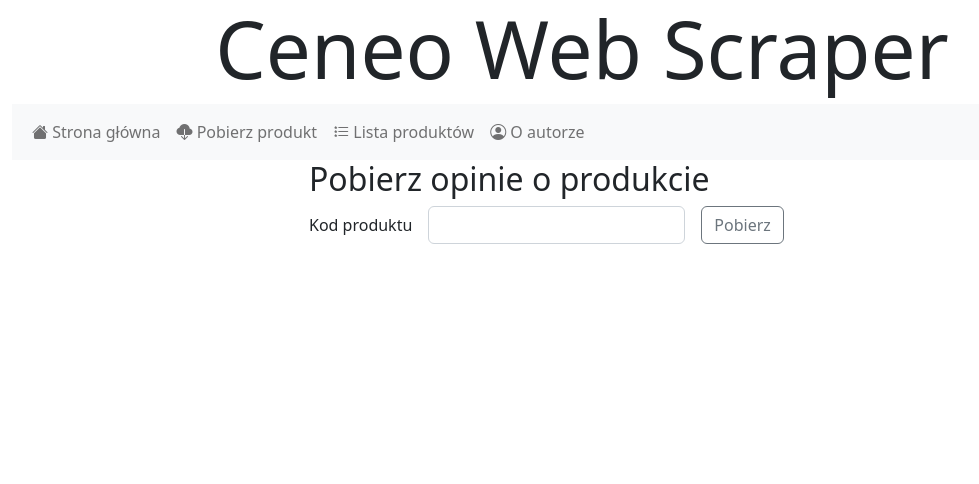
After one commit to urnotrme/CeneoWebScraper, a Flask app: page /extract in a window 1280 px wide. The commit adds this page. Shown: the top 484 px of the page, without its empty margins (58-1037 px from the left). Run offline with Flask 2, Linux system fonts and the light colour scheme.

Commit message:
2022-06-03 AM

```diff
--- a/app/routes.py
+++ b/app/routes.py
@@ -1,8 +1,12 @@
 from app import app
-from flask import render_template, redirect, url_for
+from flask import render_template, redirect, url_for, request
 import requests
 import json
 from bs4 import BeautifulSoup
+import os
+import pandas as pd
+import numpy as np
+from matplotlib import pyplot as plt
 
 def get_item(ancestor, selector, attribute=None, return_list=False):
     try:
@@ -31,34 +35,40 @@
 def index():
     return render_template("index.html.jinja")
 
-@app.route('/extract/<product_id>')
-def extract(product_id):
-    url = f"https://www.ceneo.pl/{product_id}#tab=reviews"
-    all_opinions = []
-    while(url):
-        print(url)
-        response = requests.get(url)
-        page = BeautifulSoup(response.text, "html.parser")
-        opinions = page.select("div.js_product-review")
-        for opinion in opinions:
-            single_opinion = {
-                key:get_item(opinion, *value)
-                    for key, value in selectors.items()
-            }
-            single_opinion["opinion_id"] = opinion["data-entry-id"]
-            all_opinions.append(single_opinion)
-        try:
-            url = "https://www.ceneo.pl"+page.select_one("a.pagination__next")["href"]
-        except TypeError:
-            url = None
-
-    with open(f"app/opinions/{product_id}.json", "w", encoding="UTF-8") as jf:
-        json.dump(all_opinions, jf, indent=4, ensure_ascii=False)
-    return redirect(url_for('product', product_id=product_id))
+@app.route('/extract', methods=["POST", "GET"])
+def extract():
+    if request.method == "POST":
+        product_id = request.form.get("product_id")
+        url = f"https://www.ceneo.pl/{product_id}#tab=reviews"
+        all_opinions = []
+        while(url):
+            print(url)
+            response = requests.get(url)
+            page = BeautifulSoup(response.text, "html.parser")
+            opinions = page.select("div.js_product-review")
+            for opinion in opinions:
+                single_opinion = {
+                    key:get_item(opinion, *value)
+                        for key, value in selectors.items()
+                }
+                single_opinion["opinion_id"] = opinion["data-entry-id"]
+                all_opinions.append(single_opinion)
+            try:
+                url = "https://www.ceneo.pl"+page.select_one("a.pagination__next")["href"]
+            except TypeError:
+                url = None
+        if not os.path.exists("app/opinions"):
+            os.makedirs("app/opinions")
+        with open(f"app/opinions/{product_id}.json", "w", encoding="UTF-8") as jf:
+            json.dump(all_opinions, jf, indent=4, ensure_ascii=False)
+        return redirect(url_for('product', product_id=product_id))
+    else:
+        return render_template("extract.html.jinja")
 
 @app.route('/products')
 def products():
-    pass
+    products = [filename.split(".")[0] for filename in os.listdir("app/opinions")]
+    return render_template("products.html.jinja", products=products)
 
 @app.route('/author')
 def author():
@@ -66,4 +76,35 @@
 
 @app.route('/product/<product_id>')
 def product(product_id):
-    return render_template("product.html.jinja", product_id=product_id)
+    opinions = pd.read_json(f"opinions/{product_id}.json")
+    opinions["stars"] = opinions["stars"].map(lambda x: float(x.split("/")[0].replace(",", ".")))
+    stats = {
+        "opinions_count": len(opinions),
+        "pros_count": opinions["pros"].map(bool).sum(),
+        "cons_count": opinions["cons"].map(bool).sum(),
+        "average_score": opinions["stars"].mean().round(2)
+    }
+    if not os.path.exists("app/plots"):
+           os.makedirs("app/plots")
+    recommendation = opinions["recommendation"].value_counts(dropna=False).sort_index().reindex(["Nie polecam", "Polecam", None], fill_value=0)
+    recommendation.plot.pie(
+        label="",
+        autopct = lambda p: '{:.1f}%'.format(round(p)) if p > 0 else '',
+        colors = ["crimson", "forestgreen", "lightskyblue"],
+        labels = ["Nie polecam", "Polecam", "Nie mam zdania"]
+    )
+    plt.title("Rekomendacje")
+    plt.savefig(f"app/plots/{product_id}_recommendations.png")
+    plt.close()
+    stars = opinions["stars"].value_counts().sort_index().reindex(list(np.arange(0,5.5,0.5)), fill_value=0)
+    stars.plot.bar(
+        color = "pink"
+    )
+    plt.title("Oceny produktu")
+    plt.xlabel("Liczba gwiazdek")
+    plt.ylabel("Liczba opinii")
+    plt.grid(True, axis="y")
+    plt.xticks(rotation=0)
+    plt.savefig(f"app/plots/{product_id}_stars.png")
+    plt.close()
+    return render_template("product.html.jinja", product_id=product_id, stats=stats, opinions=opinions)
--- a/app/templates/base.html.jinja
+++ b/app/templates/base.html.jinja
@@ -21,7 +21,7 @@
                             <a class="nav-link" href="{{url_for('index')}}"><i class="bi bi-house-fill"></i> Strona główna</a>
                         </li>
                         <li class="nav-item">
-                            <a class="nav-link" href="{{url_for('extract', product_id=101052360)}}"><i class="bi bi-cloud-download-fill"></i>
+                            <a class="nav-link" href="{{url_for('extract')}}"><i class="bi bi-cloud-download-fill"></i>
  Pobierz produkt</a>
                         </li>
                         <li class="nav-item">
--- /dev/null
+++ b/app/templates/extract.html.jinja
@@ -0,0 +1,17 @@
+{% extends "base.html.jinja" %}
+{% block content %}
+    <h2>Pobierz opinie o produkcie</h2>
+    <form action="{{url_for('extract')}}" method="POST">
+        <div class="row g-3 align-items-center">
+            <div class="col-auto">
+                <label for="product_id" class="col-form-label">Kod produktu</label>
+            </div>
+            <div class="col-auto">
+                <input type="text" id="product_id" name="product_id" class="form-control">
+            </div>
+            <div class="col-auto">
+                <input type="submit" class="btn btn-outline-secondary" value="Pobierz">
+            </div>
+        </div>
+    </form>
+{% endblock content %}
```
Also changed, not shown: app/templates/products.html.jinja (added, +11 -0 lines), app/templates/author.html.jinja (renamed from app/templates/autor.html.jinja).
